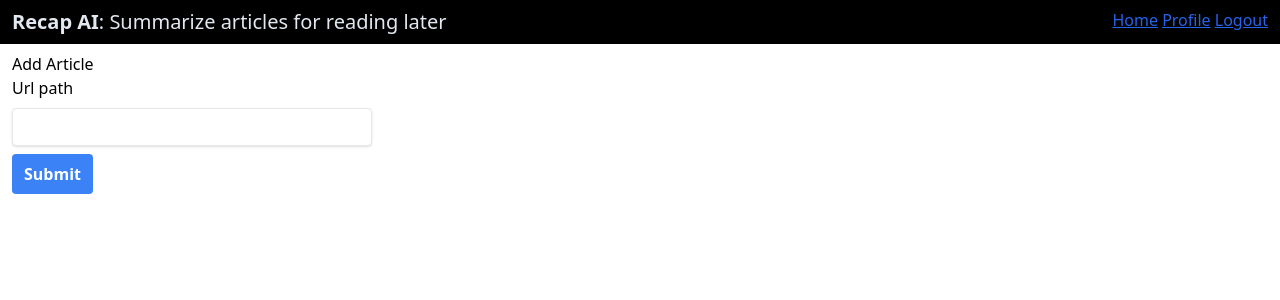
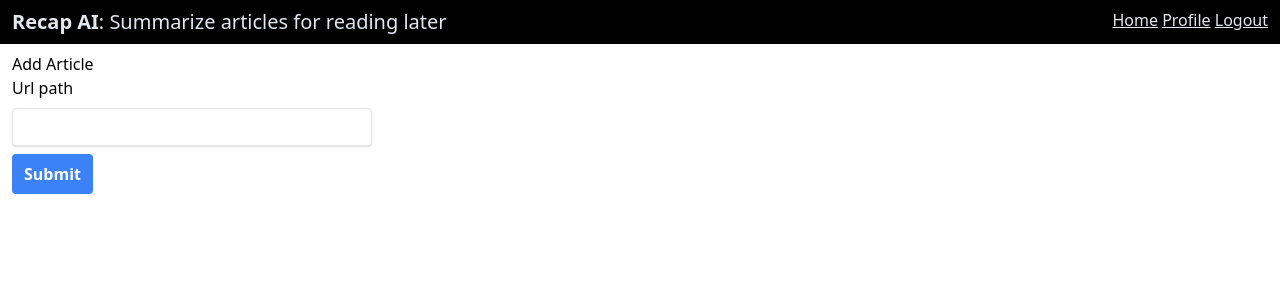
Before and after one commit to cedralpass/recapai-app, a Python web app: template recap/templates/add_article.html in a window 1280 px wide. Shown: the top 300 px of the page. Run offline with Jinja, Linux system fonts and the light colour scheme; the template is opened without the code that fills it: most values are stand-ins (such as "Sample title", 1, 10 or a date in 2020); form fields are guessed from the names that the template uses.

Commit message:
Cleaned up nav bar styles

```diff
--- a/recap/static/css/output.css
+++ b/recap/static/css/output.css
@@ -873,4 +873,9 @@ a:hover {
     --tw-text-opacity: 1;
     color: rgb(59 130 246 / var(--tw-text-opacity));
   }
+
+  .dark\:text-slate-500 {
+    --tw-text-opacity: 1;
+    color: rgb(100 116 139 / var(--tw-text-opacity));
+  }
 }
--- a/recap/templates/base.html
+++ b/recap/templates/base.html
@@ -21,15 +21,15 @@
         <div class="flex-auto items-end text-base">
             <div class="float-right px-3">
                 <span class=""><a href="{{ url_for('routes.index') }}"
-                        class="font-medium text-blue-600 underline dark:text-blue-500 hover:no-underline">Home</a></span>
+                        class="font-medium text-slate-200 underline dark:text-slate-500 hover:no-underline">Home</a></span>
                 {% if current_user.is_anonymous %}
                 <span class=""><a href="{{ url_for('auth.login') }}"
-                        class="font-medium text-blue-600 underline dark:text-blue-500 hover:no-underline">Login</a></span>
+                        class="font-medium text-slate-200 underline dark:text-slate-500 hover:no-underline">Login</a></span>
                 {% else %}
                 <span class=""><a href="{{ url_for('profile.user', username=current_user.username) }}"
-                        class="font-medium text-blue-600 underline dark:text-blue-500 hover:no-underline">Profile</a></span>
+                        class="font-medium text-slate-200 underline dark:text-slate-500 hover:no-underline">Profile</a></span>
                 <span class=""><a href="{{ url_for('auth.logout') }}"
-                        class="font-medium text-blue-600 underline dark:text-blue-500 hover:no-underline">Logout</a></span>
+                        class="font-medium text-slate-200 underline dark:text-slate-500 hover:no-underline">Logout</a></span>
                 {% endif %}
             </div>
         </div>
```
